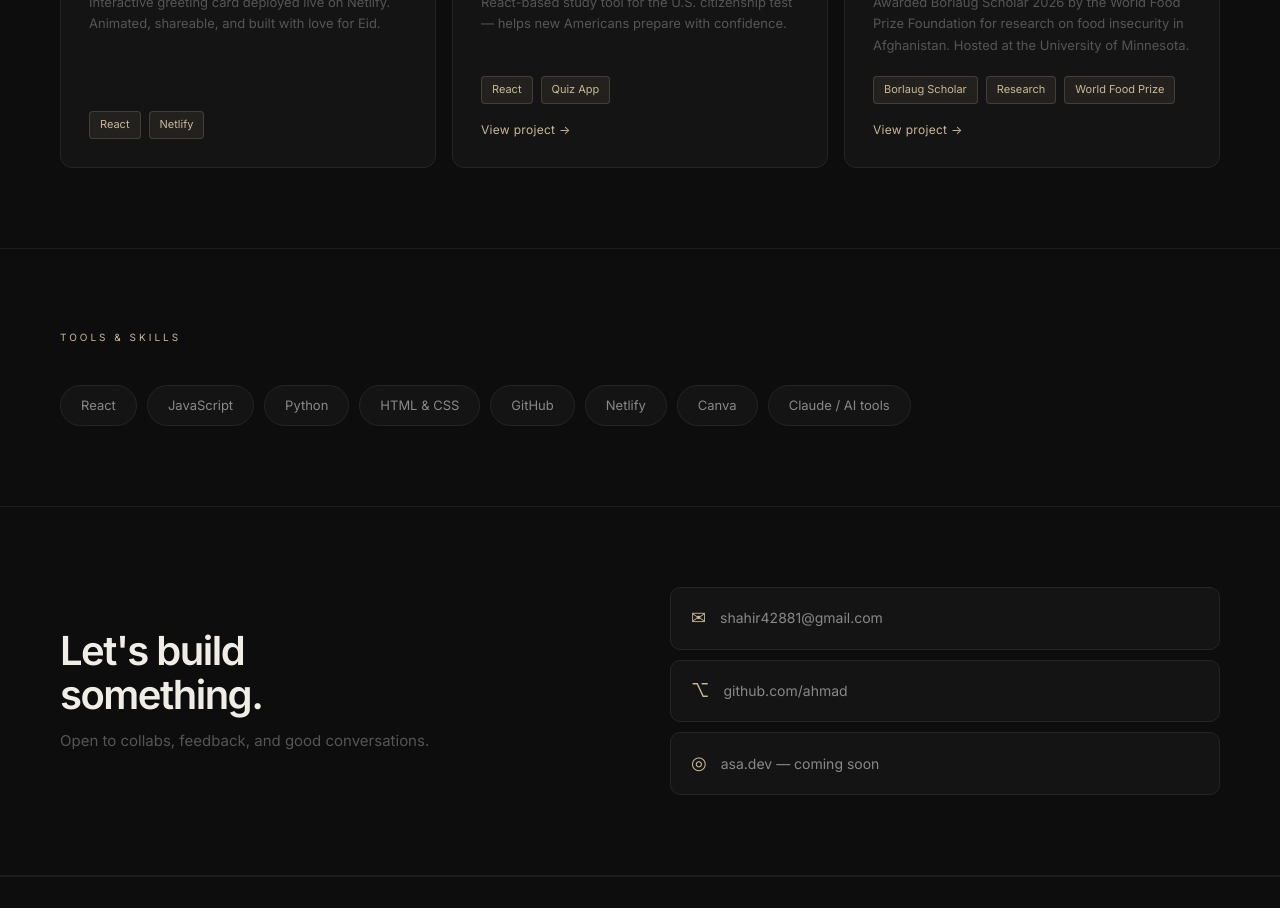
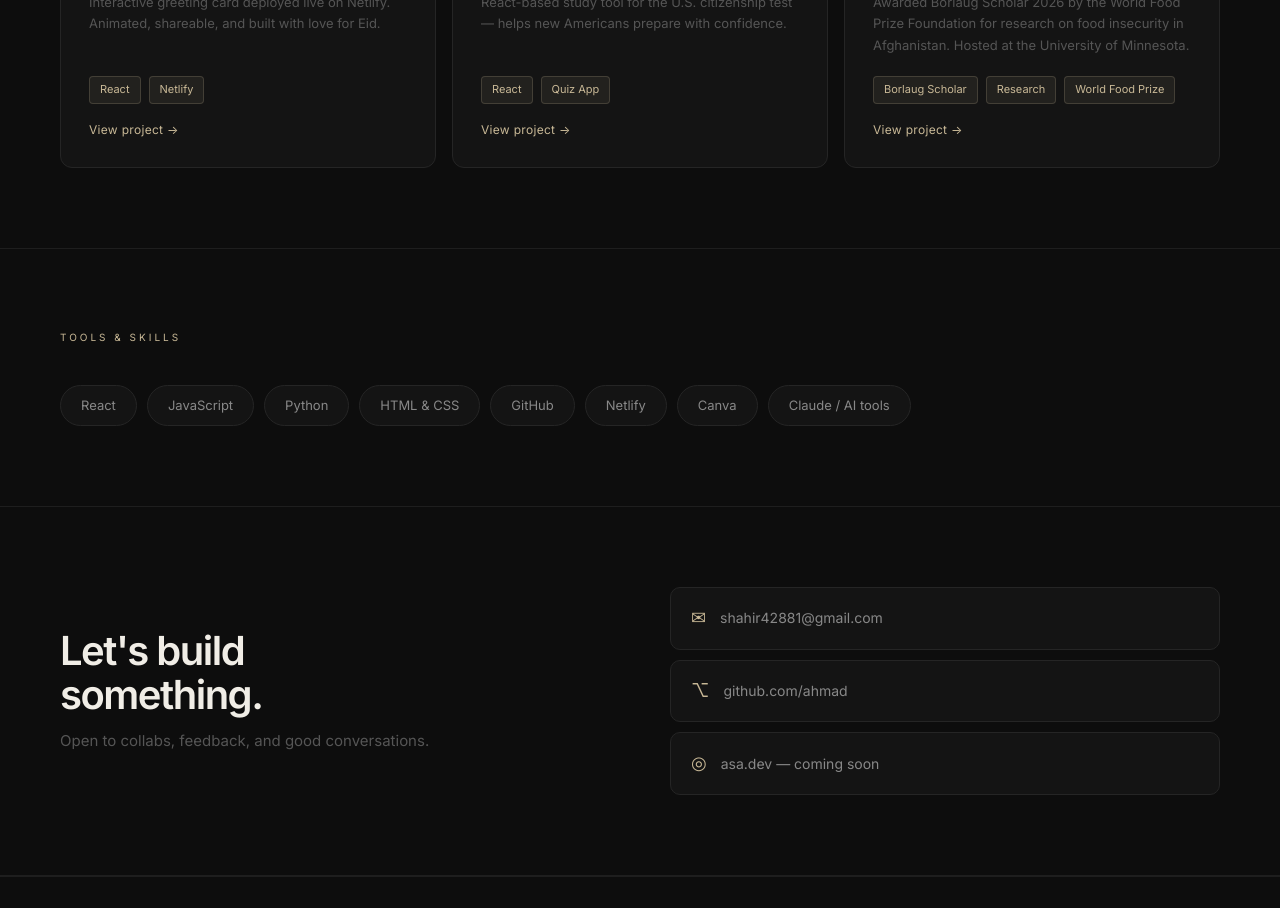
Before and after one commit to shahir4228/asa-website, a React (Vite) app: page / in a window 1280 px wide. Shown: the part 1320-2228 px from the top of the page. Built offline with nearby package versions, Linux system fonts and the light colour scheme.

Commit message:
add eid card link

```diff
--- a/src/App.jsx
+++ b/src/App.jsx
@@ -6,7 +6,7 @@ const projects = [
     title: 'Eid Mubarak Card',
     desc: 'Interactive greeting card deployed live on Netlify. Animated, shareable, and built with love for Eid.',
     tags: ['React', 'Netlify'],
-    link: null,
+    link: 'https://vocal-torte-894817.netlify.app/',
   },
   {
     icon: '🇺🇸',
```
